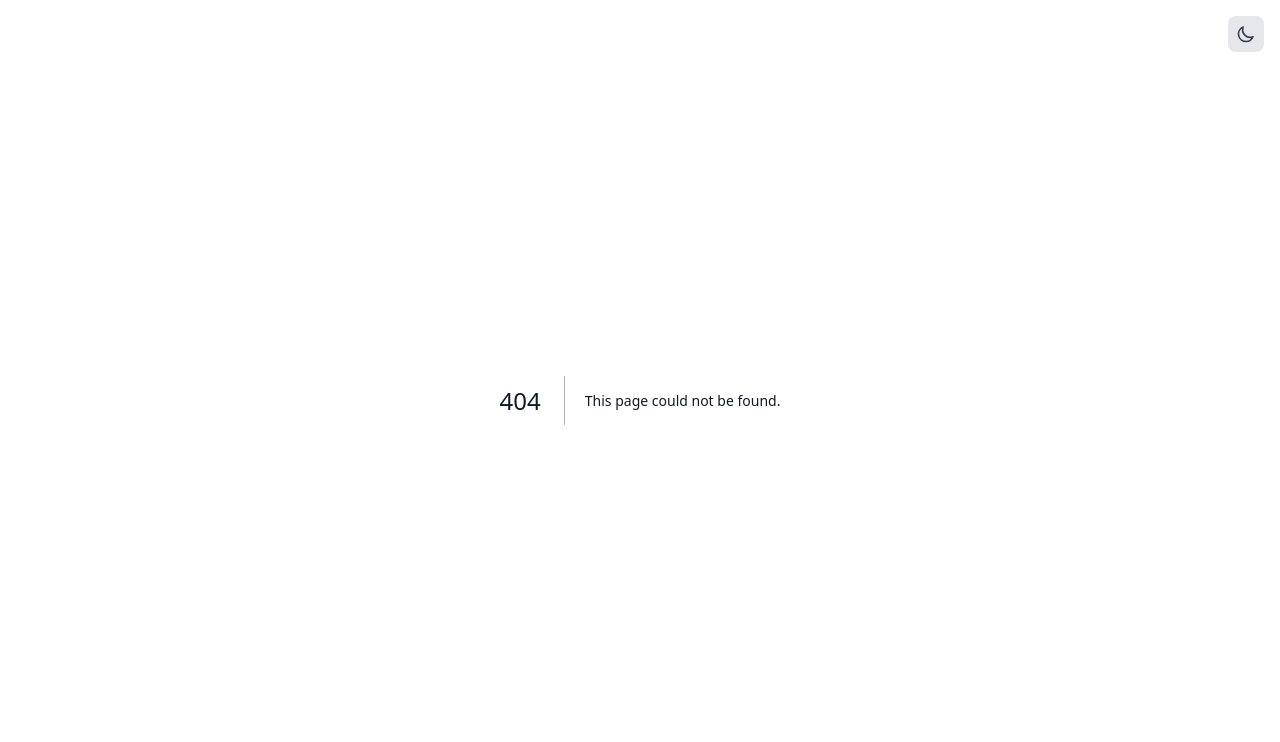
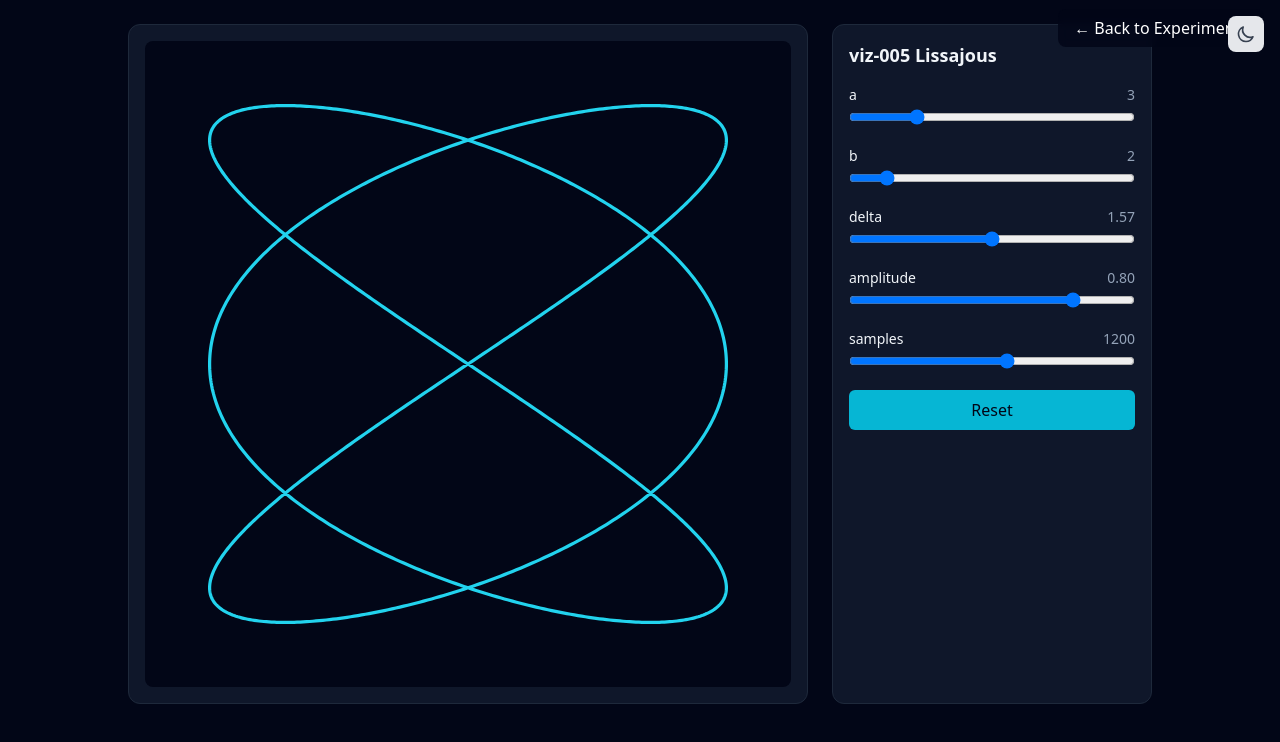
Before and after one commit to higgs-jung/tf-prd-lab, a Next.js app: page /experiments/viz-005 in a window 1280 px wide. Before the commit this address had no page. Shown: the top 742 px of the page. Built offline with nearby package versions, Linux system fonts and the light colour scheme.

Commit message:
feat: add viz-005 lissajous playground

```diff
--- /dev/null
+++ b/app/experiments/viz-005/page.tsx
@@ -0,0 +1,30 @@
+'use client'
+
+import Link from 'next/link'
+import dynamic from 'next/dynamic'
+
+const Viz005Demo = dynamic(() => import('@/experiments/viz-005/demo'), {
+  ssr: false,
+  loading: () => (
+    <div className="flex items-center justify-center min-h-screen bg-slate-950">
+      <div className="text-white text-xl">Loading experiment...</div>
+    </div>
+  )
+})
+
+export default function Viz005Page() {
+  return (
+    <main className="min-h-screen">
+      <nav className="fixed top-4 right-4 z-10">
+        <Link
+          href="/experiments"
+          className="px-4 py-2 bg-slate-950/80 backdrop-blur-sm text-white rounded-lg hover:bg-slate-900 transition-colors"
+        >
+          ← Back to Experiments
+        </Link>
+      </nav>
+
+      <Viz005Demo />
+    </main>
+  )
+}
--- a/experiments/index.ts
+++ b/experiments/index.ts
@@ -84,6 +84,17 @@ export const experiments: Experiment[] = [
     demoComponent: () => import('./viz-004/demo')
   },
   {
+    id: 'viz-005',
+    slug: 'viz-005',
+    title: 'Lissajous Playground',
+    description: 'Tune frequency and phase to explore dynamic Lissajous curves in real time.',
+    status: 'ready',
+    createdAt: '2026-02-09',
+    category: 'viz',
+    tags: ['viz', 'interactive', 'math', 'lissajous', 'svg'],
+    demoComponent: () => import('./viz-005/demo')
+  },
+  {
     id: 'tool-001',
     slug: 'tool-001',
     title: 'Color Picker & Gradient Generator',
--- /dev/null
+++ b/experiments/viz-005/demo.tsx
@@ -0,0 +1,100 @@
+'use client'
+
+import { useMemo, useState } from 'react'
+
+type Params = {
+  a: number
+  b: number
+  delta: number
+  amplitude: number
+  samples: number
+}
+
+const DEFAULTS: Params = {
+  a: 3,
+  b: 2,
+  delta: Math.PI / 2,
+  amplitude: 0.8,
+  samples: 1200
+}
+
+export default function LissajousDemo() {
+  const [params, setParams] = useState<Params>(DEFAULTS)
+
+  const points = useMemo(() => {
+    const out: Array<[number, number]> = []
+    for (let i = 0; i <= params.samples; i += 1) {
+      const t = (i / params.samples) * Math.PI * 2
+      const x = params.amplitude * Math.sin(params.a * t + params.delta)
+      const y = params.amplitude * Math.sin(params.b * t)
+      out.push([x, y])
+    }
+    return out
+  }, [params])
+
+  const handleNumber = (key: keyof Params, value: number) => {
+    setParams((prev) => ({ ...prev, [key]: value }))
+  }
+
+  return (
+    <div className="min-h-screen bg-slate-950 text-slate-100 p-4 md:p-6">
+      <div className="max-w-5xl mx-auto grid gap-6 md:grid-cols-[1fr_320px]">
+        <section className="rounded-xl border border-slate-800 bg-slate-900 p-3 md:p-4">
+          <svg viewBox="-1 -1 2 2" className="w-full aspect-square bg-slate-950 rounded-lg">
+            <path
+              d={
+                points
+                  .map(([x, y], idx) => `${idx === 0 ? 'M' : 'L'} ${x} ${-y}`)
+                  .join(' ') || ''
+              }
+              stroke="#22d3ee"
+              strokeWidth="0.01"
+              fill="none"
+              strokeLinecap="round"
+            />
+          </svg>
+        </section>
+
+        <aside className="rounded-xl border border-slate-800 bg-slate-900 p-4 space-y-4">
+          <h1 className="text-lg font-semibold">viz-005 Lissajous</h1>
+
+          {[
+            { key: 'a', min: 1, max: 10, step: 1, label: 'a' },
+            { key: 'b', min: 1, max: 10, step: 1, label: 'b' },
+            { key: 'delta', min: 0, max: Math.PI, step: 0.01, label: 'delta' },
+            { key: 'amplitude', min: 0.2, max: 0.95, step: 0.01, label: 'amplitude' },
+            { key: 'samples', min: 200, max: 2000, step: 100, label: 'samples' }
+          ].map((control) => (
+            <label key={control.key} className="block text-sm">
+              <div className="flex justify-between mb-1">
+                <span>{control.label}</span>
+                <span className="text-slate-400">
+                  {Number(params[control.key as keyof Params]).toFixed(
+                    control.key === 'delta' || control.key === 'amplitude' ? 2 : 0
+                  )}
+                </span>
+              </div>
+              <input
+                type="range"
+                min={control.min}
+                max={control.max}
+                step={control.step}
+                value={params[control.key as keyof Params] as number}
+                onChange={(e) => handleNumber(control.key as keyof Params, Number(e.target.value))}
+                className="w-full"
+              />
+            </label>
+          ))}
+
+          <button
+            type="button"
+            onClick={() => setParams(DEFAULTS)}
+            className="w-full rounded-md bg-cyan-500 px-3 py-2 text-slate-950 font-medium hover:bg-cyan-400 transition-colors"
+          >
+            Reset
+          </button>
+        </aside>
+      </div>
+    </div>
+  )
+}
```
Also changed, not shown: experiments/viz-005/spec.md (added, +25 -0 lines).
